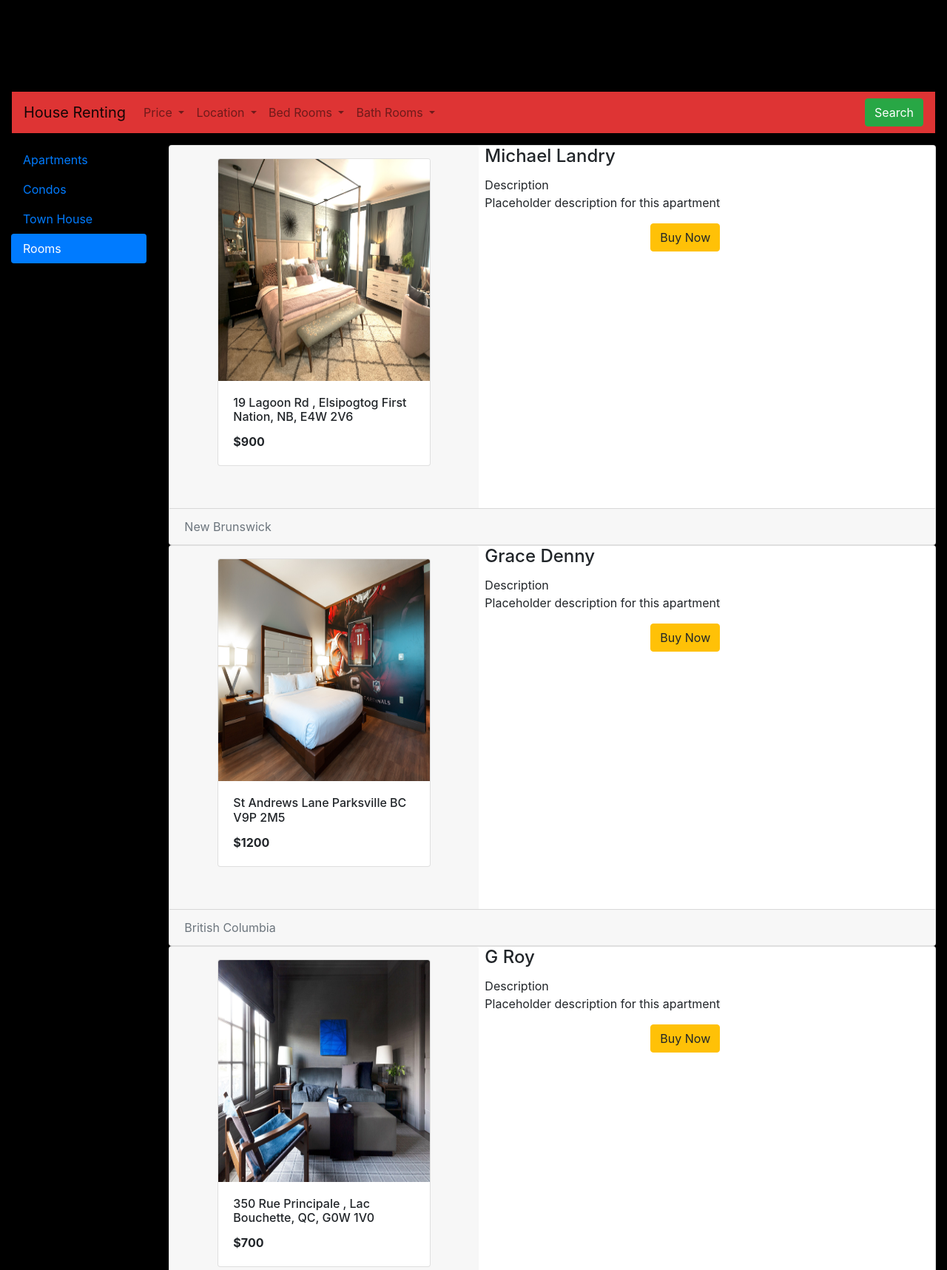
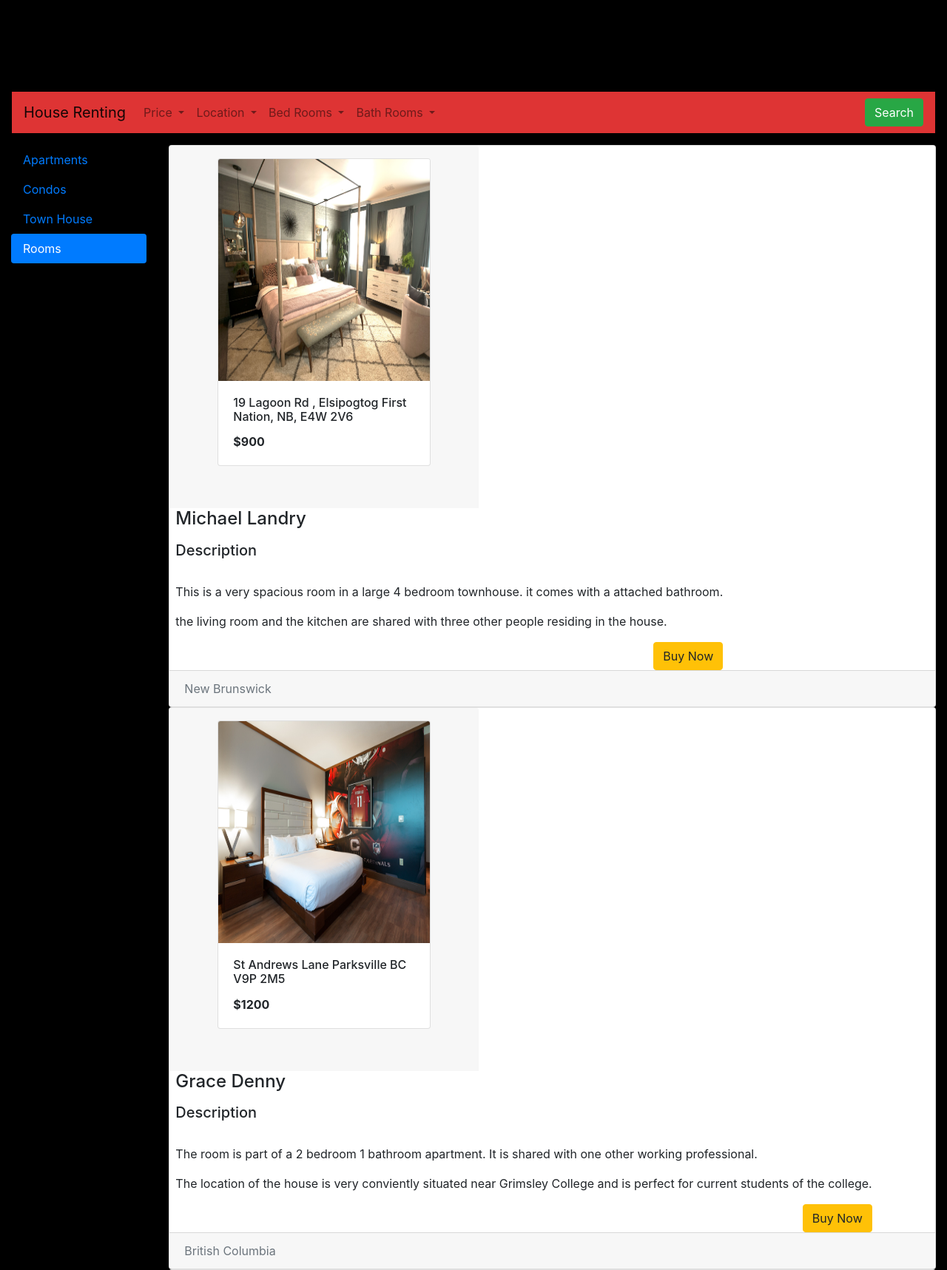
Before and after one commit to shreyasbabu/Web_Application_Canadore, a PHP site: page /Rooms.php in a window 1280 px wide. Shown: the part 126-1843 px from the top of the page at 74% size. Run offline with PHP 8.4, Linux system fonts and the light colour scheme; some libraries are stand-ins or nearby versions.

Commit message:
added description to the room and town house pages

```diff
--- a/Project/Rooms.php
+++ b/Project/Rooms.php
@@ -136,7 +136,7 @@
 </div>
 <div class="card-block px-2">
     <h4 class="card-title">Michael Landry</h4>
-    <p class="card-text">Description<br>Placeholder description for this apartment</p>
+    <p class="card-text"><h5>Description</h5><br>This is a very spacious room in a large 4 bedroom townhouse. it comes with a attached bathroom. </p><p> the living room and the kitchen are shared with three other people residing in the house.</p>
     <button type="button" class="btn btn-warning float-right">Buy Now</button>
 </div>
 <div class="w-100"></div>
@@ -158,7 +158,7 @@
 </div>
 <div class="card-block px-2">
     <h4 class="card-title">Grace Denny</h4>
-    <p class="card-text">Description<br>Placeholder description for this apartment</p>
+    <p class="card-text"><h5>Description</h5><br>The room is part of a 2 bedroom 1 bathroom apartment. It is shared with one other working professional.</p><p> The location of the house is very conviently situated near Grimsley College and is perfect for current students of the college.</p>
     <button type="button" class="btn btn-warning float-right ml-2">Buy Now</button>
 </div>
 <div class="w-100"></div>
@@ -180,7 +180,7 @@
 </div>
 <div class="card-block px-2">
     <h4 class="card-title">G Roy</h4>
-    <p class="card-text">Description<br>Placeholder description for this apartment</p>
+    <p class="card-text"><h5>Description</h5><br>The room is sittuated on the 13th floor of the apartment building. it have a balcony with a graat view.</p><p> the common areas are shared with 2 other people and the rent is inclusive of all expenses.</p>
     <button type="button" class="btn btn-warning float-right ml-2">Buy Now</button>
 </div>
 <div class="w-100"></div>
--- a/Project/Town House.php
+++ b/Project/Town House.php
@@ -138,7 +138,7 @@
 </div>
 <div class="card-block px-2">
     <h4 class="card-title">Michael Landry</h4>
-    <p class="card-text">Description<br>Placeholder description for this apartment</p>
+    <p class="card-text"><h5>Description</h5><br>A big and bright 3 bedroom and 2 bathrooms in the heard of New Brunswick.</p><p> The town House is in a closed community where you and your family can lead a happy life.</p>
     <button type="button" class="btn btn-warning float-right">Buy Now</button>
 </div>
 <div class="w-100"></div>
@@ -160,7 +160,7 @@
 </div>
 <div class="card-block px-2">
     <h4 class="card-title">Grace Denny</h4>
-    <p class="card-text">Description<br>Placeholder description for this apartment</p>
+    <p class="card-text"><h5>Description</h5><br>The House is situated in the beating heart of parksville. it is a beautiful 4 bedroom and 3 bathrom town house.</p><p> This is a perfect town house for a larger family as it is conveniently located near schools and parks.</p>
     <button type="button" class="btn btn-warning float-right ml-2">Buy Now</button>
 </div>
 <div class="w-100"></div>
@@ -182,7 +182,7 @@
 </div>
 <div class="card-block px-2">
     <h4 class="card-title">G Roy</h4>
-    <p class="card-text">Description<br>Placeholder description for this apartment</p>
+    <p class="card-text"><h5>Description</h5><br>The Town house is located in Bouchette. It has 2 bedrooms and 2 bathrooms. The living rooms is built in with a fully decked fire place.</p><p> There is easy access to public transportation and the supermarket is just minutes away from the house.</p>
     <button type="button" class="btn btn-warning float-right ml-2">Buy Now</button>
 </div>
 <div class="w-100"></div>
```
